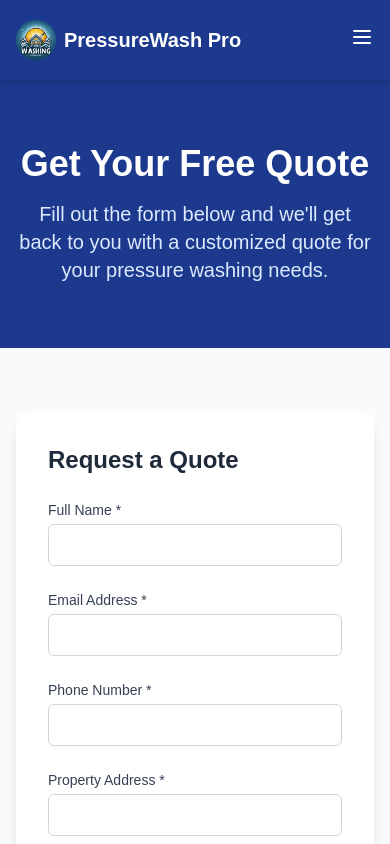
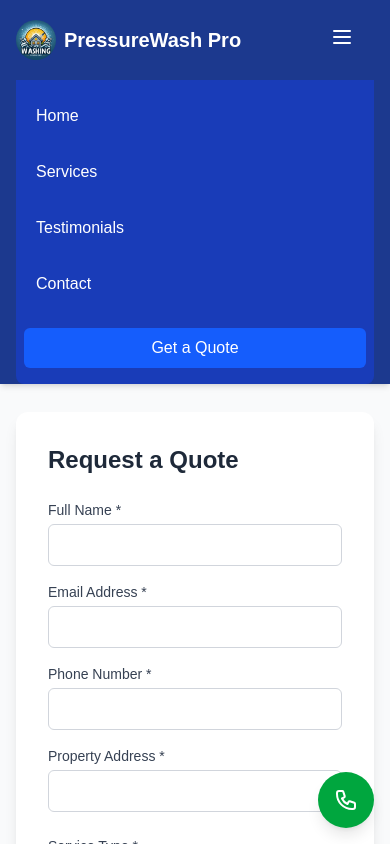
Before and after one commit to Calm-Solo/pressure-wash-pro, a Next.js app: page /quote in a window 390 px wide. Both pictures are taken after a click on the button "Toggle menu". Shown: the top 844 px of the page. Built offline with nearby package versions, Linux system fonts and the light colour scheme.

Commit message:
Enhance mobile experience with improved touch targets, responsive navigation, and a fixed call button. Added viewport settings and mobile menu animations for better usability. Updated testimonial text for clarity.

```diff
--- a/src/app/globals.css
+++ b/src/app/globals.css
@@ -27,3 +27,42 @@ body {
   color: var(--foreground);
   font-family: Arial, Helvetica, sans-serif;
 }
+
+/* Better touch targets for mobile */
+@media (max-width: 768px) {
+  button,
+  a.btn,
+  input[type="submit"],
+  input[type="button"],
+  .touch-target {
+    min-height: 44px;
+    min-width: 44px;
+  }
+
+  input,
+  select,
+  textarea {
+    font-size: 16px; /* Prevents iOS zoom on focus */
+  }
+
+  /* Add more spacing between elements */
+  .container {
+    padding-left: 16px;
+    padding-right: 16px;
+  }
+
+  /* Improve form elements on mobile */
+  form .grid {
+    gap: 16px;
+  }
+}
+
+/* Add animation for mobile menu */
+@keyframes fadeIn {
+  from { opacity: 0; transform: translateY(-10px); }
+  to { opacity: 1; transform: translateY(0); }
+}
+
+.animate-fadeIn {
+  animation: fadeIn 0.2s ease-out forwards;
+}
--- a/src/app/layout.tsx
+++ b/src/app/layout.tsx
@@ -16,6 +16,13 @@ const geistMono = Geist_Mono({
 export const metadata: Metadata = {
   title: "PressureWash Pro",
   description: "Professional pressure washing services for residential and commercial properties",
+  viewport: "width=device-width, initial-scale=1, maximum-scale=5",
+  themeColor: "#1e3a8a", // Blue-900 color
+  appleWebApp: {
+    capable: true,
+    statusBarStyle: "black-translucent",
+    title: "PressureWash Pro",
+  },
 };
 
 export default function RootLayout({
@@ -28,6 +35,19 @@ export default function RootLayout({
       <body className={`${geistSans.variable} ${geistMono.variable} antialiased`}>
         <Navigation />
         {children}
+
+        {/* Mobile Call Button - Fixed at bottom */}
+        <div className="md:hidden fixed bottom-4 right-4 z-50">
+          <a
+            href="tel:+15551234567"
+            className="flex items-center justify-center bg-green-600 text-white p-4 rounded-full shadow-lg hover:bg-green-700 transition-colors"
+            aria-label="Call us"
+          >
+            <svg xmlns="http://www.w3.org/2000/svg" className="h-6 w-6" fill="none" viewBox="0 0 24 24" stroke="currentColor">
+              <path strokeLinecap="round" strokeLinejoin="round" strokeWidth={2} d="M3 5a2 2 0 012-2h3.28a1 1 0 01.948.684l1.498 4.493a1 1 0 01-.502 1.21l-2.257 1.13a11.042 11.042 0 005.516 5.516l1.13-2.257a1 1 0 011.21-.502l4.493 1.498a1 1 0 01.684.949V19a2 2 0 01-2 2h-1C9.716 21 3 14.284 3 6V5z" />
+            </svg>
+          </a>
+        </div>
       </body>
     </html>
   );
--- a/src/app/page.tsx
+++ b/src/app/page.tsx
@@ -230,7 +230,7 @@ export default function Home() {
               {
                 name: "Michael Rodriguez",
                 role: "Business Owner",
-                quote: "We&apos;ve used PressureWash Pro for our storefront for years. Always professional, always excellent results.",
+                quote: "We used Pressure Wash Pro for our storefront for years. Always professional, always excellent results.",
                 rating: 5
               },
               {
--- a/src/components/Navigation.tsx
+++ b/src/components/Navigation.tsx
@@ -3,6 +3,7 @@
 import Link from 'next/link';
 import Image from 'next/image';
 import { usePathname } from 'next/navigation';
+import { useState } from 'react';
 
 type NavLink = {
   name: string;
@@ -15,6 +16,7 @@ type NavigationProps = {
 
 export default function Navigation({ links = [] }: NavigationProps) {
   const pathname = usePathname();
+  const [isMenuOpen, setIsMenuOpen] = useState(false);
 
   // Default links if none provided
   const navLinks = links.length > 0 ? links : [
@@ -57,13 +59,44 @@ export default function Navigation({ links = [] }: NavigationProps) {
 
           {/* Mobile Navigation Toggle */}
           <div className="md:hidden">
-            <button className="text-white">
+            <button
+              className="text-white"
+              onClick={() => setIsMenuOpen(!isMenuOpen)}
+              aria-label="Toggle menu"
+            >
               <svg xmlns="http://www.w3.org/2000/svg" fill="none" viewBox="0 0 24 24" stroke="currentColor" className="h-6 w-6">
                 <path strokeLinecap="round" strokeLinejoin="round" strokeWidth={2} d="M4 6h16M4 12h16M4 18h16" />
               </svg>
             </button>
           </div>
         </div>
+
+        {/* Mobile Menu Dropdown */}
+        {isMenuOpen && (
+          <div className="md:hidden py-4 px-2 bg-blue-800 rounded-b-lg animate-fadeIn">
+            <div className="flex flex-col space-y-4">
+              {navLinks.map((link) => (
+                <Link
+                  key={link.name}
+                  href={link.href}
+                  className={`block px-3 py-2 rounded-md hover:bg-blue-700 transition-colors ${
+                    pathname === link.href ? 'bg-blue-700 font-medium' : ''
+                  }`}
+                  onClick={() => setIsMenuOpen(false)}
+                >
+                  {link.name}
+                </Link>
+              ))}
+              <Link
+                href="/quote"
+                className="block px-3 py-2 bg-blue-600 text-white rounded-md text-center font-medium hover:bg-blue-500 transition-colors mt-2"
+                onClick={() => setIsMenuOpen(false)}
+              >
+                Get a Quote
+              </Link>
+            </div>
+          </div>
+        )}
       </div>
     </nav>
   );
```
